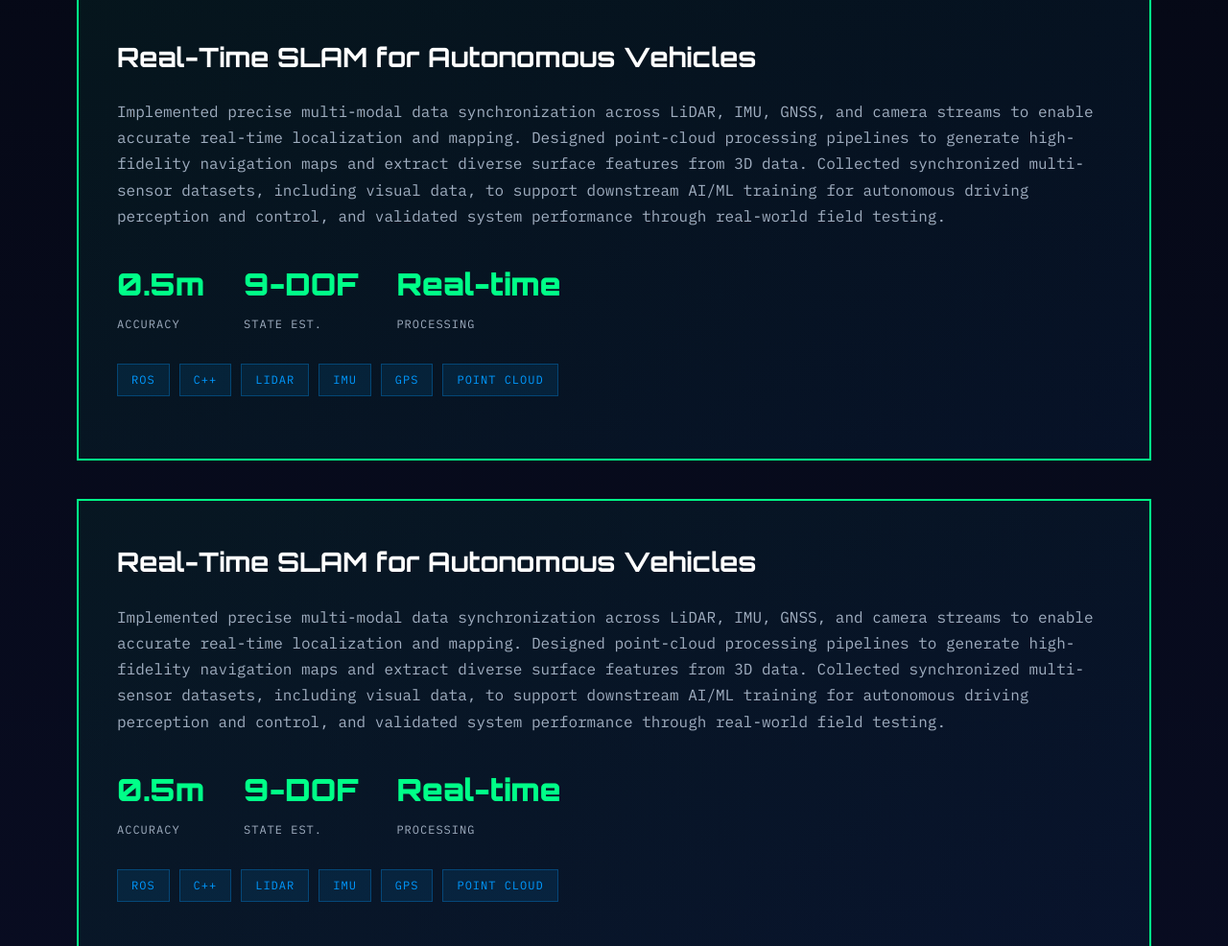
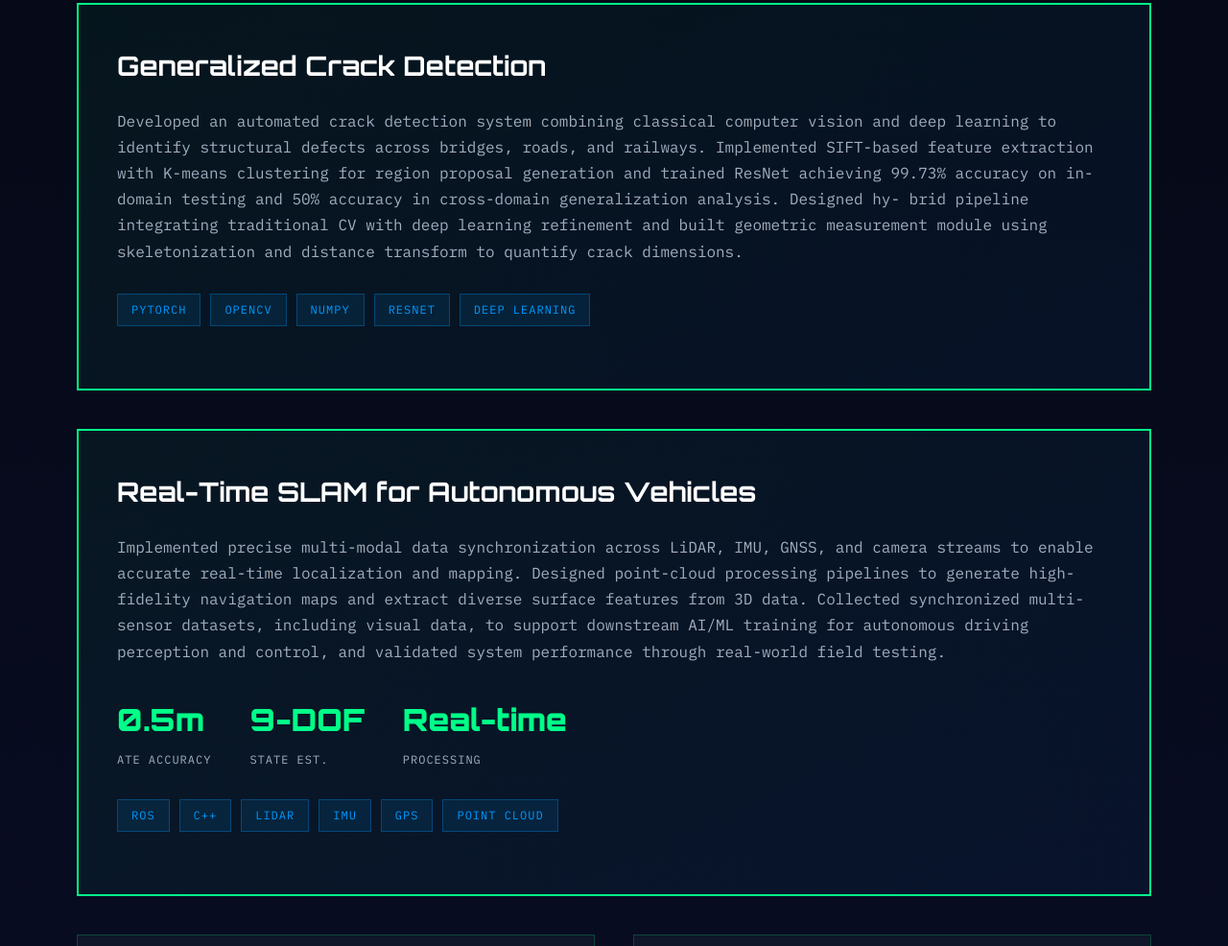
Before and after one commit to VivekRnx/vivek-reddy-portfolio, a plain HTML site: page index.html in a window 1280 px wide. Shown: the part 4533-5519 px from the top of the page at 96% size. Drawn offline with Linux system fonts and the light colour scheme.

Commit message:
Resume Update

```diff
--- a/index.html
+++ b/index.html
@@ -168,6 +168,7 @@
                             <span class="tech">RAG</span>
                             <span class="tech">SnowFlake DB</span>
                             <span class="tech">TypeScript</span>
+                            <span class="tech">LLMs</span>
                         </div>
                         <div class="achievements">
                             <div class="achievement">✓ Led team of 3 developers</div>
@@ -241,10 +242,33 @@
         <div class="container">
             <div class="section-header">
                 <span class="section-number">03</span>
-
+                <h2 class="section-title">Projects</h2>
             </div>
 
             <div class="projects-grid">
+
+                <div class="project-card featured">
+
+                    <h3>Generalized Crack Detection</h3>
+                    <p class="project-desc">
+                        Developed an automated crack detection system combining classical computer vision and deep learning
+                        to identify structural defects across bridges, roads, and railways. Implemented SIFT-based feature
+                        extraction with K-means clustering for region proposal generation and trained ResNet achieving 99.73%
+                        accuracy on in-domain testing and 50% accuracy in cross-domain generalization analysis. Designed hy-
+                        brid pipeline integrating traditional CV with deep learning refinement and built geometric measurement
+                        module using skeletonization and distance transform to quantify crack dimensions.
+                    </p>
+
+                    <div class="tech-stack">
+                        <span class="tech">PyTorch</span>
+                        <span class="tech">OpenCV</span>
+                        <span class="tech">NumPy</span>
+                        <span class="tech">ResNet</span>
+                        <span class="tech">Deep Learning</span>
+                    </div>
+
+                </div>
+
                 <div class="project-card featured">
 
                     <h3>Real-Time SLAM for Autonomous Vehicles</h3>
@@ -260,7 +284,7 @@
                     <div class="project-metrics">
                         <div class="metric">
                             <span class="metric-value">0.5m</span>
-                            <span class="metric-label">Accuracy</span>
+                            <span class="metric-label">ATE Accuracy</span>
                         </div>
                         <div class="metric">
                             <span class="metric-value">9-DOF</span>
@@ -282,42 +306,7 @@
 
                 </div>
 
-                <div class="project-card featured">
 
-                    <h3>Real-Time SLAM for Autonomous Vehicles</h3>
-                    <p class="project-desc">
-                        Implemented precise multi-modal data synchronization across LiDAR, IMU, GNSS, and
-                        camera streams to enable accurate real-time localization and
-                        mapping. Designed point-cloud processing pipelines to generate
-                        high-fidelity navigation maps and extract diverse surface
-                        features from 3D data. Collected synchronized multi-sensor
-                        datasets, including visual data, to support downstream
-                        AI/ML training for autonomous driving perception and control,
-                        and validated system performance through real-world field testing.
-                    <div class="project-metrics">
-                        <div class="metric">
-                            <span class="metric-value">0.5m</span>
-                            <span class="metric-label">Accuracy</span>
-                        </div>
-                        <div class="metric">
-                            <span class="metric-value">9-DOF</span>
-                            <span class="metric-label">State Est.</span>
-                        </div>
-                        <div class="metric">
-                            <span class="metric-value">Real-time</span>
-                            <span class="metric-label">Processing</span>
-                        </div>
-                    </div>
-                    <div class="tech-stack">
-                        <span class="tech">ROS</span>
-                        <span class="tech">C++</span>
-                        <span class="tech">LiDAR</span>
-                        <span class="tech">IMU</span>
-                        <span class="tech">GPS</span>
-                        <span class="tech">Point Cloud</span>
-                    </div>
-
-                </div>
 
                 <div class="project-card">
                     <h3>Automatic Irrigation System</h3>
```
